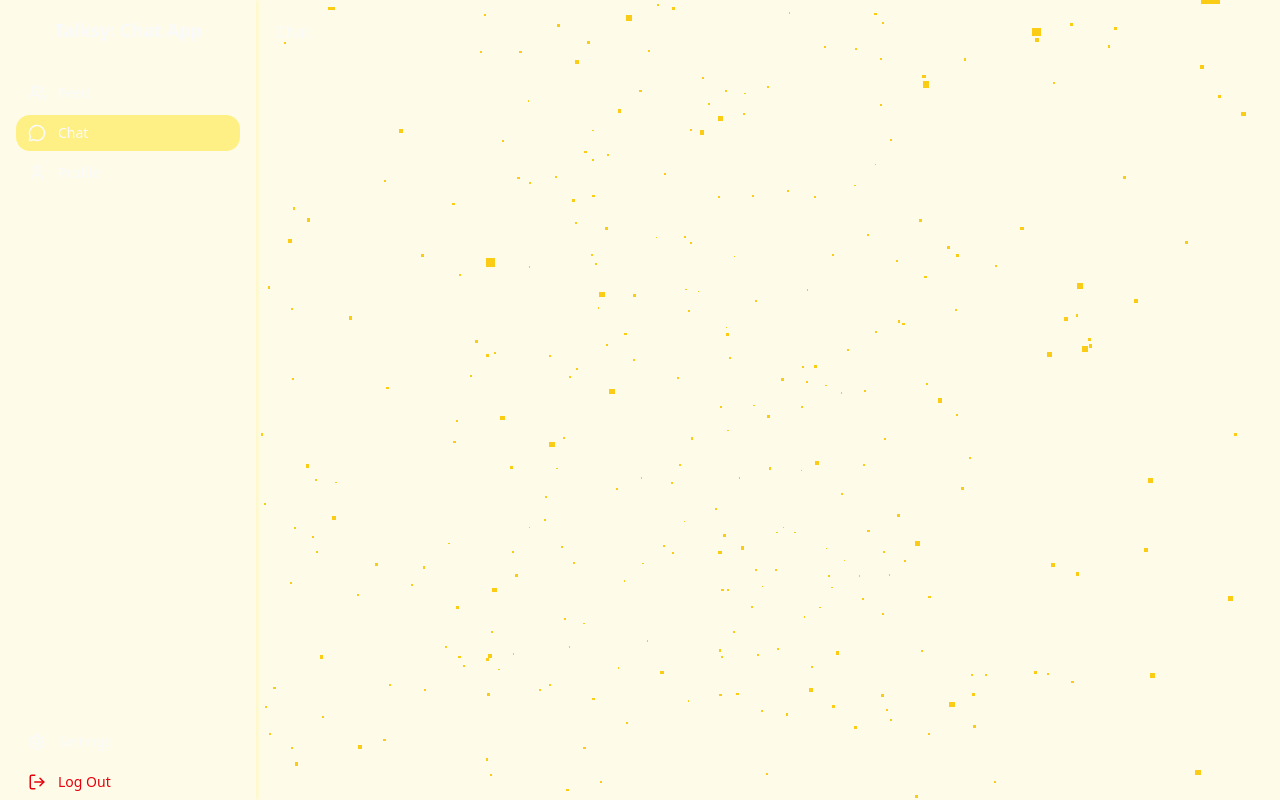
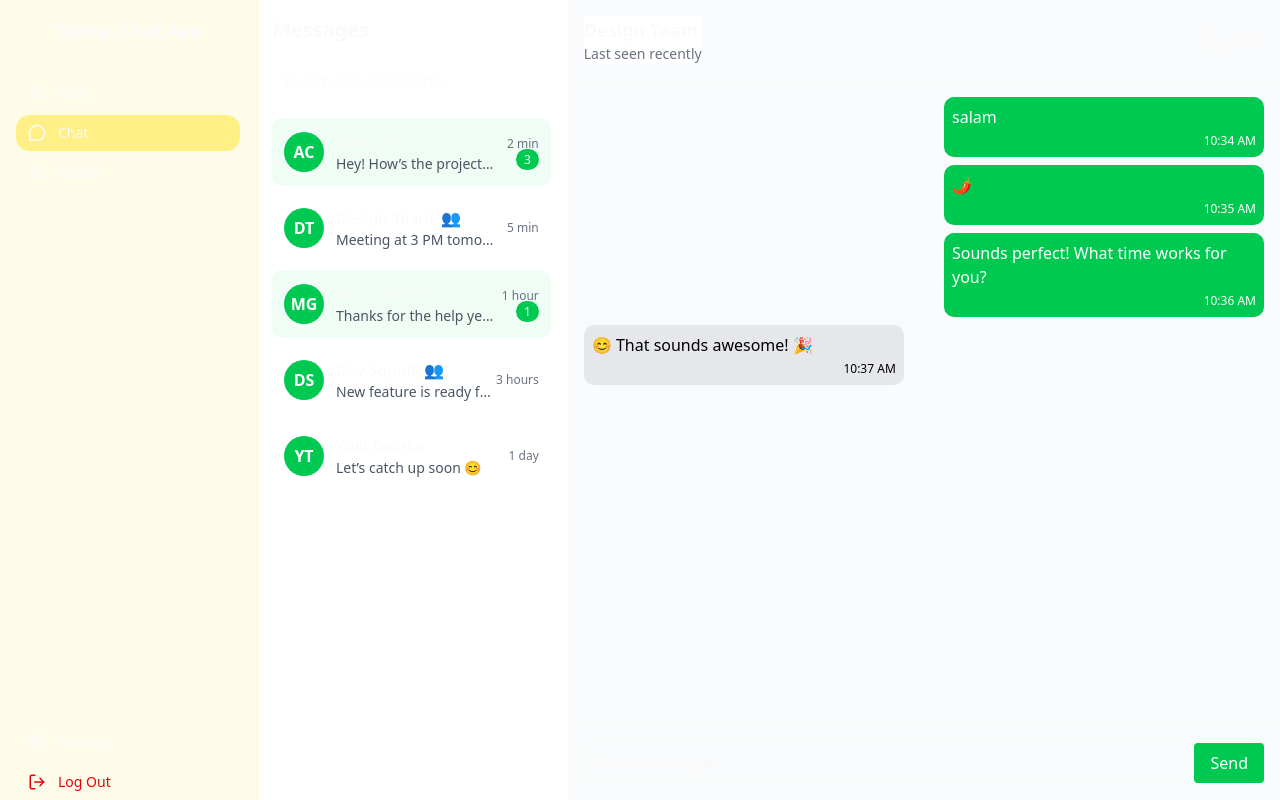
Before and after one commit to afid0n/talksy-chat-app, a React (Vite) app in the folder client/: page /chat in a window 1280 px wide. Built offline with nearby package versions, Linux system fonts and the light colour scheme.

Commit message:
feat:chat page  ui

```diff
--- /dev/null
+++ b/client/src/components/ChatPage.tsx
@@ -0,0 +1,59 @@
+import { Phone, Video } from "lucide-react";
+import { useState } from "react";
+
+const ChatPage = () => {
+  const [message, setMessage] = useState("");
+  const messages = [
+    { from: "me", text: "salam", time: "10:34 AM" },
+    { from: "me", text: "🌶️", time: "10:35 AM" },
+    { from: "me", text: "Sounds perfect! What time works for you?", time: "10:36 AM" },
+    { from: "alex", text: "😊 That sounds awesome! 🎉", time: "10:37 AM" },
+  ];
+
+  return (
+    <div className="flex-1 flex flex-col h-screen bg-gray-50">
+      <div className="border-b p-4 flex items-center justify-between">
+        <div className="bg-white">
+          <h2 className="text-lg font-semibold">Design Team</h2>
+          <p className="text-sm text-gray-500">Last seen recently</p>
+        </div>
+        <div className="flex gap-4">
+          <button><Phone/></button>
+          <button><Video/></button>
+        </div>
+      </div>
+
+      <div className="flex-1 p-4 overflow-y-auto space-y-2">
+        {messages.map((msg, idx) => (
+          <div
+            key={idx}
+            className={`max-w-xs p-2 rounded-lg ${
+              msg.from === "me"
+                ? "bg-green-500 text-white self-end ml-auto"
+                : "bg-gray-200 text-black self-start"
+            }`}
+          >
+            <p>{msg.text}</p>
+            <span className="block text-xs mt-1 text-right">{msg.time}</span>
+          </div>
+        ))}
+      </div>
+
+      <div className="p-4 border-t">
+        <div className="flex items-center gap-2">
+          <input
+            type="text"
+            value={message}
+            onChange={(e) => setMessage(e.target.value)}
+            placeholder="Type a message..."
+            className="flex-1 border p-2 rounded"
+          />
+          <button className="bg-green-500 text-white px-4 py-2 rounded">Send</button>
+        </div>
+
+      </div>
+    </div>
+  );
+};
+
+export default ChatPage;
--- /dev/null
+++ b/client/src/components/Messages.tsx
@@ -0,0 +1,53 @@
+
+const conversations = [
+  { id: 1, name: "Alex Chen", message: "Hey! How’s the project going?", time: "2 min", unread: 3, initials: "AC" },
+  { id: 2, name: "Design Team", message: "Meeting at 3 PM tomorrow", time: "5 min", unread: 0, initials: "DT", group: true },
+  { id: 3, name: "Maria Garcia", message: "Thanks for the help yesterday!", time: "1 hour", unread: 1, initials: "MG" },
+  { id: 4, name: "Dev Squad", message: "New feature is ready for review", time: "3 hours", unread: 0, initials: "DS", group: true },
+  { id: 5, name: "Yuki Tanaka", message: "Let’s catch up soon 😊", time: "1 day", unread: 0, initials: "YT" },
+];
+
+const Messages = () => {
+  return (
+    <div className=" border-r p-4 overflow-y-auto bg-white">
+      <h2 className="text-xl font-semibold mb-4">Messages</h2>
+      <input
+        type="text"
+        placeholder="Search conversations..."
+        className="w-full p-2 mb-4 border rounded"
+      />
+      <ul>
+        {conversations.map((c) => (
+          <li
+            key={c.id}
+            className={`flex items-center justify-between p-3 mb-2 rounded-lg hover:bg-gray-100 cursor-pointer ${
+              c.unread ? "bg-green-50" : ""
+            }`}
+          >
+            <div className="flex items-center gap-3">
+              <div className="bg-green-500 text-white rounded-full w-10 h-10 flex items-center justify-center font-bold">
+                {c.initials}
+              </div>
+              <div>
+                <h4 className="font-medium">
+                  {c.name} {c.group && <span className="ml-1">👥</span>}
+                </h4>
+                <p className="text-sm text-gray-600 truncate w-40">{c.message}</p>
+              </div>
+            </div>
+            <div className="text-right text-xs text-gray-500">
+              <p>{c.time}</p>
+              {c.unread > 0 && (
+                <span className="bg-green-500 text-white px-2 py-0.5 rounded-full text-xs">
+                  {c.unread}
+                </span>
+              )}
+            </div>
+          </li>
+        ))}
+      </ul>
+    </div>
+  );
+};
+
+export default Messages;
--- a/client/src/layouts/ClientLayout.tsx
+++ b/client/src/layouts/ClientLayout.tsx
@@ -1,16 +1,15 @@
-import { Outlet } from "react-router-dom"
-import Sidebar from "../components/Sidebar"
+import { Outlet } from "react-router-dom";
+import Sidebar from "../components/Sidebar";
 
 const ClientLayout = () => {
   return (
-    <div className="flex">
+    <div className="flex min-h-screen w-full">
       <Sidebar />
-      <div className="flex-1 p-5">
+      <div className="flex-1 min-w-0">
         <Outlet />
       </div>
     </div>
-  )
-}
+  );
+};
 
-
-export default ClientLayout
+export default ClientLayout;
--- a/client/src/pages/client/Chat.tsx
+++ b/client/src/pages/client/Chat.tsx
@@ -1,8 +1,13 @@
+import ChatPage from "@/components/ChatPage";
+import Messages from "@/components/Messages";
 
-const Chat = () => {
+const App = () => {
   return (
-    <div>Chat</div>
-  )
-}
+    <div className="flex min-h-screen w-full h-full">
+      <Messages />
+      <ChatPage />
+    </div>
+  );
+};
 
-export default Chat
+export default App;
```
